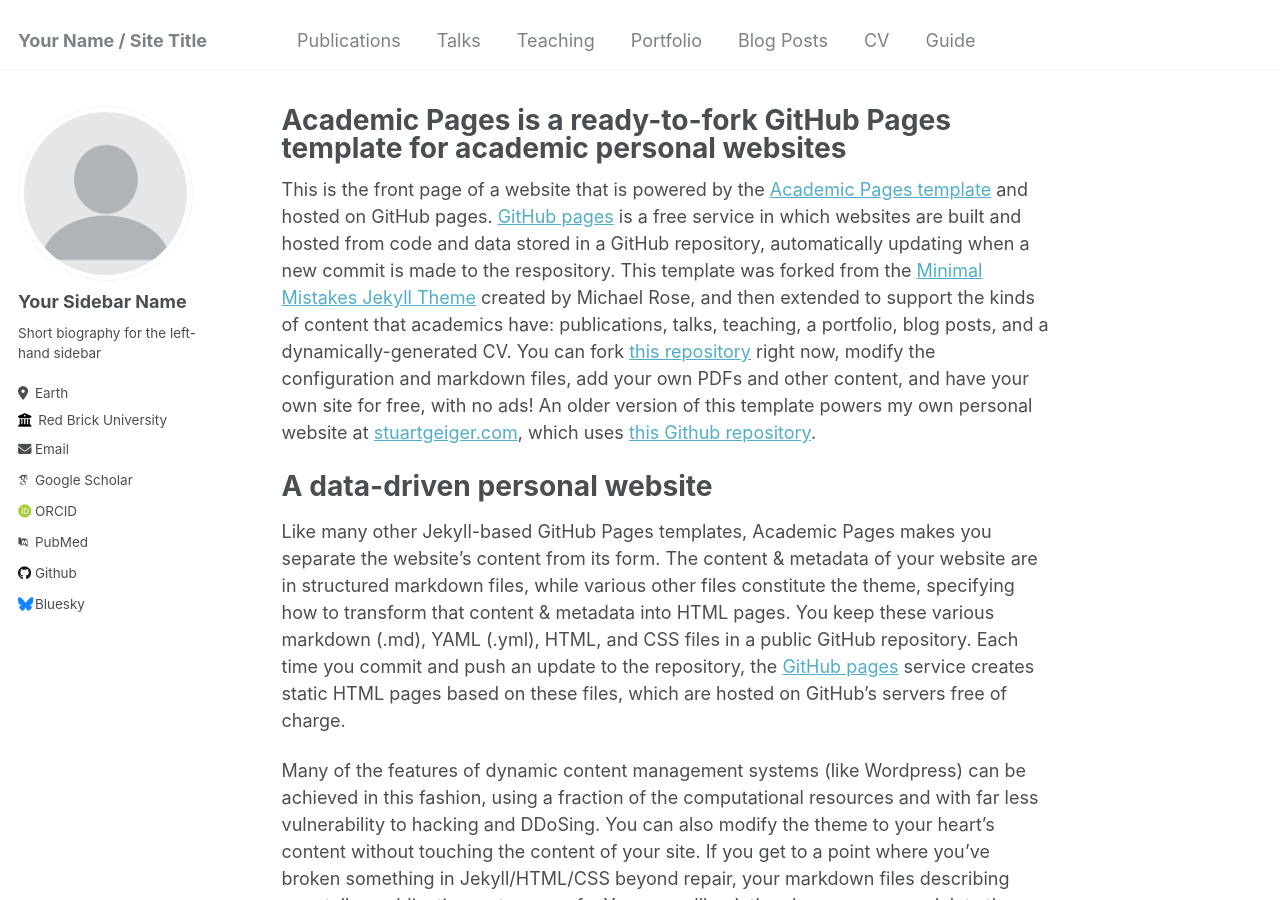
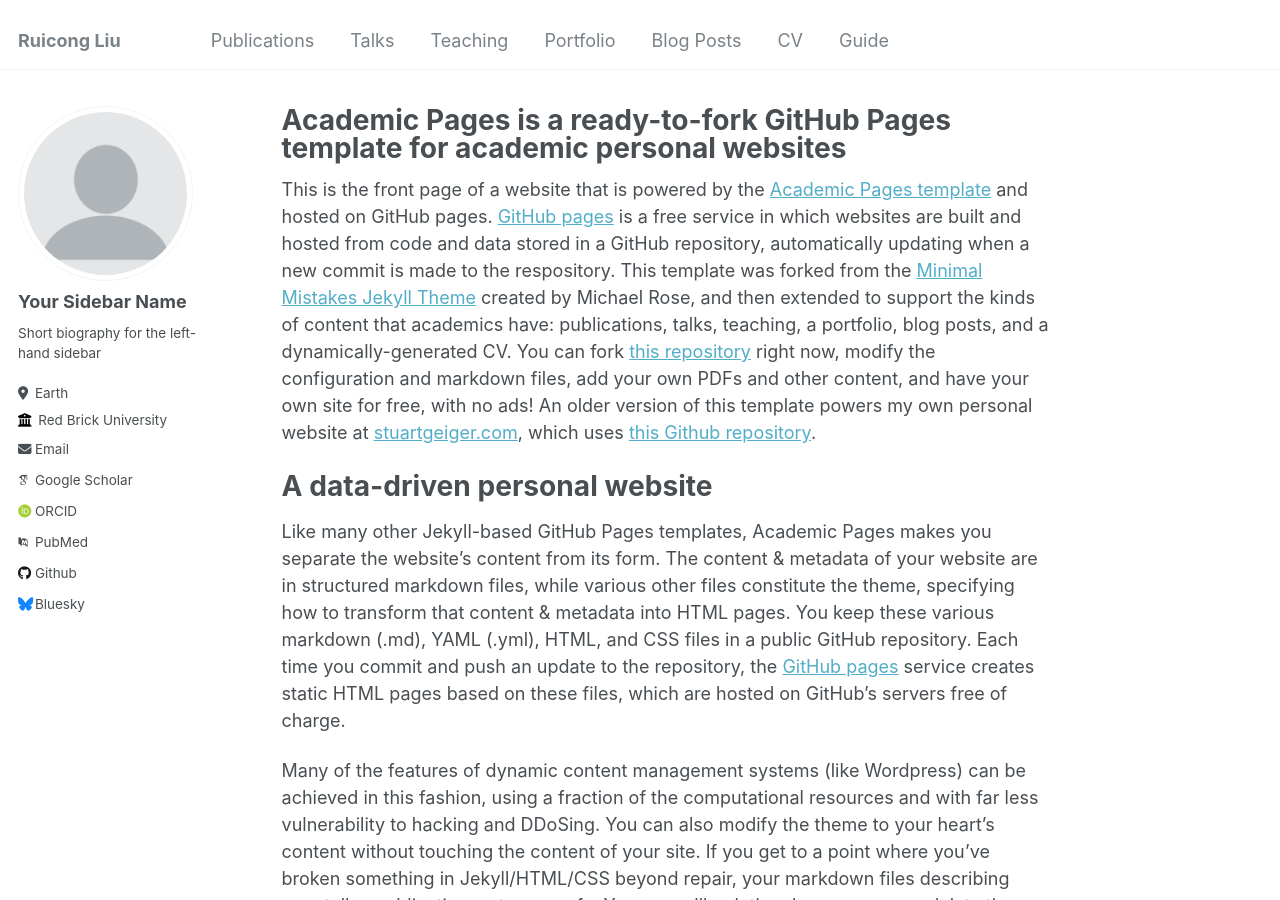
Before and after one commit to RuicongLiu/RuicongLiu.github.io, a Jekyll site: the page built from _pages/about.md, in a window 1280 px wide and 900 px high. Built offline with Jekyll 4.4.1, drawn with Linux system fonts in a browser that asks for light colours; some web fonts are replaced.

Commit message:
Update _config.yml

```diff
--- a/_config.yml
+++ b/_config.yml
@@ -8,7 +8,7 @@
 
 # Basic Site Settings
 locale                   : "en-US"
-title                    : "Your Name / Site Title"
+title                    : "Ruicong Liu"
 title_separator          : "-"
 name                     : &name "Your Name"
 description              : &description "personal description"
```
